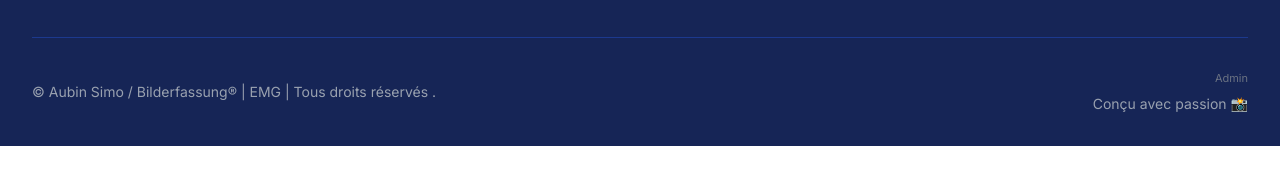
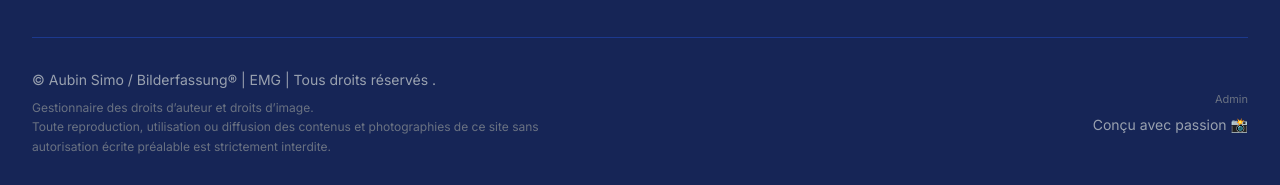
Before and after one commit to dynamicssynapse0-web/sitewebtest, a Next.js app: page / in a window 1280 px wide. Shown: the part 3994-4179 px from the top of the page. Before the commit the page ends 4140 px from the top, so only its background shows below. Built offline with nearby package versions, Linux system fonts and the light colour scheme; no server answers.

Commit message:
Ajout de la mention droits dauteur et droits image dans le footer

```diff
--- a/src/components/Footer.js
+++ b/src/components/Footer.js
@@ -101,9 +101,18 @@ export default function Footer() {
         </div>
 
         <div className="border-t border-blue-900 pt-8 flex flex-col md:flex-row justify-between items-center gap-4">
-          <p className="text-sm text-gray-400">
-            © Aubin Simo / Bilderfassung® | EMG | Tous droits réservés .
-          </p>
+          <div className="max-w-xl text-left">
+            <p className="text-sm text-gray-400">
+              © Aubin Simo / Bilderfassung® | EMG | Tous droits réservés .
+            </p>
+            <p className="mt-2 text-xs leading-relaxed text-gray-500">
+              Gestionnaire des droits d’auteur et droits d’image.
+              <br />
+              Toute reproduction, utilisation ou diffusion des contenus et
+              photographies de ce site sans autorisation écrite préalable est
+              strictement interdite.
+            </p>
+          </div>
           <div className="flex flex-col items-center gap-2 sm:items-end">
             <Link
               href="/admin"
```
